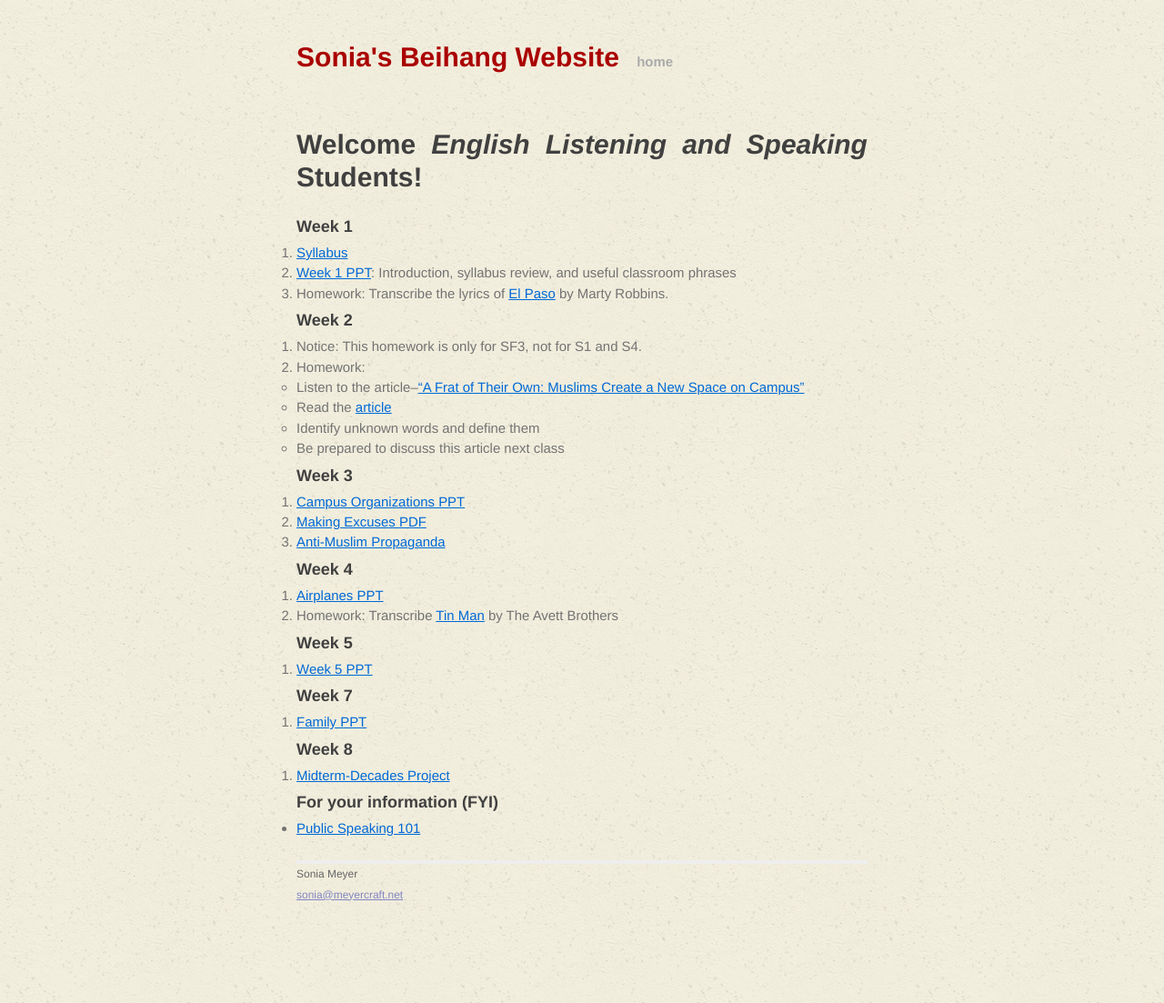
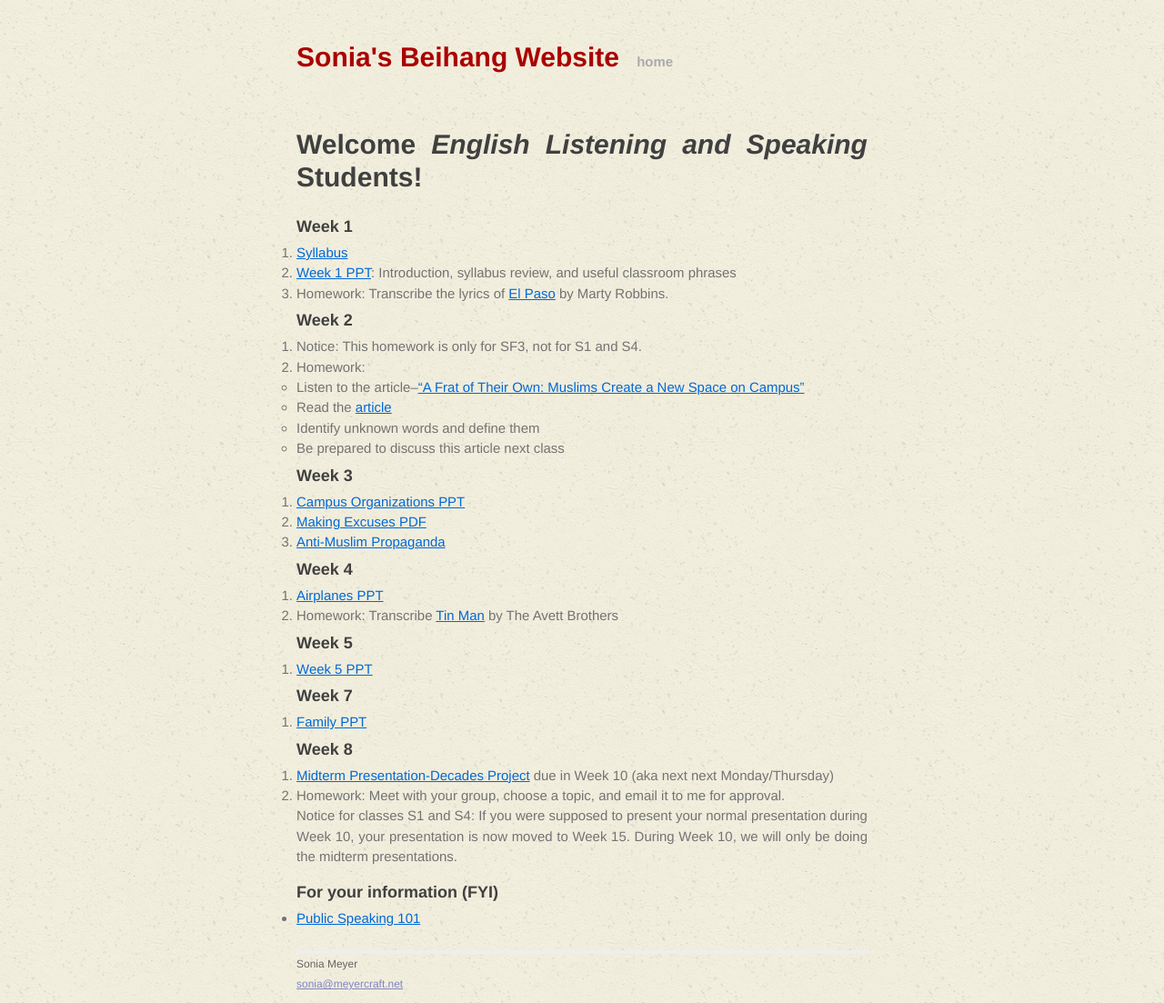
Before and after one commit to soniawmeyer/soniameyer-beihang-students-website, a Jekyll site: the page built from classes/s1s4sf3ls.md, in a window 1280 px wide. Shown: the whole page at 91% size. Built offline with Jekyll 4.4.1, drawn with Linux system fonts in a browser that asks for light colours.

Commit message:
WEEK 8-note taking test and midterm stuff

```diff
--- a/classes/s1s4sf3ls.md
+++ b/classes/s1s4sf3ls.md
@@ -38,7 +38,12 @@ title: Mrs. Sonia Meyer's Beihang Website
 1. [Family PPT](https://www.dropbox.com/s/23j4xp1ew0e98ep/Week%207%20Family.ppt)
 
 ### Week 8
-1. [Midterm-Decades Project](https://www.dropbox.com/s/gv431lyy5wc7wgz/Midterm-Decades%20Project.pdf)
+1. [Midterm Presentation-Decades Project](https://www.dropbox.com/s/gv431lyy5wc7wgz/Midterm-Decades%20Project.pdf) due in Week 10 (aka next next Monday/Thursday)
+2. Homework: Meet with your group, choose a topic, and email it to me for approval.
+
+Notice for classes S1 and S4: If you were supposed to present your normal presentation during Week 10, your presentation is now moved to Week 15. During Week 10, we will only be doing the midterm presentations.
+
+
 
 
 
```
Also changed, not shown: classes/151821.md (+2 -3 lines), classes/s1s4rw.md (+6 -0 lines).
